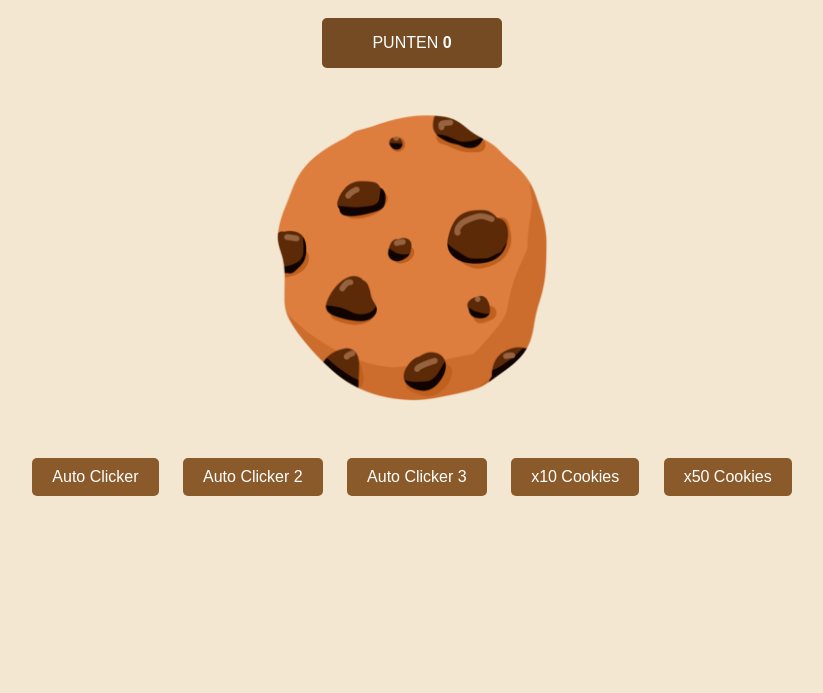
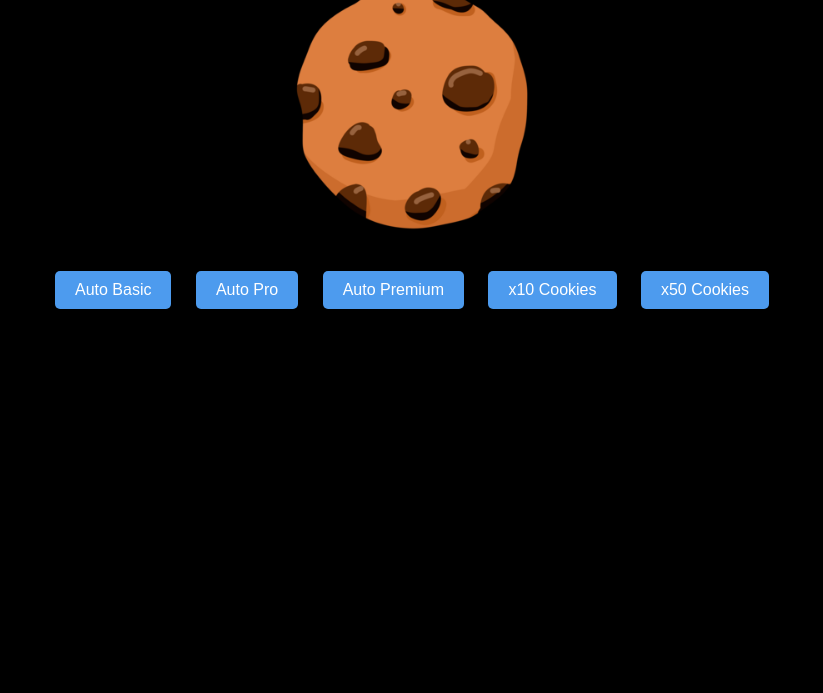
Before and after one commit to Gio2604/cookieclicker, a plain HTML site: page index.html in a window 1280 px wide. Shown: the part 107-800 px from the top of the page, without its empty margins (228-1051 px from the left). Drawn offline with Linux system fonts and the light colour scheme.

Commit message:
update
update 5

```diff
--- a/index.html
+++ b/index.html
@@ -7,7 +7,6 @@
     <link rel="stylesheet" href="style.css">
 </head>
 <body>
-    <h1>Cookie Clicker</h1>
     <div class="points-container">
         <p>PUNTEN <span id="cookie-count">0</span></p>
     </div>
@@ -17,12 +16,13 @@
     </div>
 
     <div class="autoclicker-buttons">
-    <button id="autoclicker1">Auto Clicker</button>
-    <button id="autoclicker2">Auto Clicker 2</button>
-    <button id="autoclicker3">Auto Clicker 3</button>
-    <button id="buy-x5cookies">x10 Cookies</button>
-    <button id="buy-x10cookies">x50 Cookies</button>
+    <button id="autoclicker1">Auto Basic</button>
+    <button id="autoclicker2">Auto Pro</button>
+    <button id="autoclicker3">Auto Premium</button>
+    <button id="upgrade1">x10 Cookies</button>
+    <button id="upgrade2">x50 Cookies</button>
 </div>
+
     <script src="script.js"></script>
 </body>
 </html>
--- a/script.js
+++ b/script.js
@@ -57,7 +57,7 @@ class Cookie {
 
 
     // Methode om een upgrade te kopen waarmee elke klik 10 keer zoveel koekjes oplevert, kost 100 koekjes
-    buyX5Cookies() {
+    upgrade1() {
         if (this.count >= 100) {
             this.count -= 100;
             this.clickValue *= 10;
@@ -69,7 +69,7 @@ class Cookie {
 
 
     // Methode om een upgrade te kopen waarmee elke klik 50 keer zoveel koekjes oplevert, kost 500 koekjes
-    buyX10Cookies() {
+    upgrade2() {
         if (this.count >= 500) {
             this.count -= 500;
             this.clickValue *= 50;
@@ -117,8 +117,8 @@ class Game {
     init() {
         const cookieButton = document.getElementById("cookie");
         const autoClicker1Button = document.getElementById("autoclicker1");
-        const x5CookiesButton = document.getElementById("buy-x5cookies");
-        const x10CookiesButton = document.getElementById("buy-x10cookies");
+        const upgrade1Button = document.getElementById("upgrade1");
+        const upgrade2Button = document.getElementById("upgrade2");
         const autoClicker2Button = document.getElementById("autoclicker2");
         const autoClicker3Button = document.getElementById("autoclicker3");
         // Koppel de klik-knop aan de click-methode van Cookie
@@ -141,13 +141,13 @@ class Game {
 
 
         // Koppel de "Koop x5 Click Upgrade"-knop aan de juiste methode
-        if (x5CookiesButton) {
-            x5CookiesButton.addEventListener("click", () => this.cookie.buyX5Cookies());
+        if (upgrade1Button) {
+            upgrade1Button.addEventListener("click", () => this.cookie.upgrade1());
         }
 
         // Koppel de "Koop x10 Click Upgrade"-knop aan de juiste methode
-        if (x10CookiesButton) {
-            x10CookiesButton.addEventListener("click", () => this.cookie.buyX10Cookies());
+        if (upgrade2Button) {
+            upgrade2Button.addEventListener("click", () => this.cookie.upgrade2());
         }
 
         // Start een interval om elke seconde automatische kliks uit te voeren
--- a/style.css
+++ b/style.css
@@ -1,8 +1,8 @@
 body {
     font-family: Arial, sans-serif;
     text-align: center;
-    background-color: #f4e7d1;
-    margin: 0;
+    background-color: #000000;
+    margin: 0, 12px;
     padding: 0;
 }
 
@@ -14,8 +14,8 @@ h1 {
 .points-container {
     display: inline-block;
     border-radius: 5px;
-    background-color: #754b24;
-    color: #ffffff;
+    background-color: #e8e8e8;
+    color: #000000;
     padding: 0px 50px;
     font-size: 16x;
 }
@@ -28,26 +28,32 @@ h1 {
 }
 
 #cookie {
-    width: 350px;
-    height: 350px;
+    width: 300px;
+    height: 300px;
+    margin: 0;
+    padding: 0;
     background: url('img/pngtree-cartoon-cookies-png-image_6516299.png') no-repeat center center / cover;
-    cursor:pointer;
+    cursor: pointer;
     transition: transform 0.2s ease;
 }
 
 #cookie:active {
     transform: scale(0.8);
+    }
+
+#cookie:hover {
+    transform: scale(1.1);
 }
 
 #cookie-count {
     font-size: 16px;
     font-weight: bold;
-    color: #ffffff;
+    color: #000000;
     margin-top: 20px;
 }
 
 button {
-    background-color: #8b5a2b;
+    background-color: #4d9bee;
     color: white;
     border: none;
     padding: 10px 20px;
@@ -55,9 +61,9 @@ button {
     cursor: pointer;
     font-size: 16px;
     border-radius: 5px;
-
+    flex-direction: row;
 }
 
 button:hover {
-    background-color: #a97142;
+    background-color: #468dd8;
 }
```
